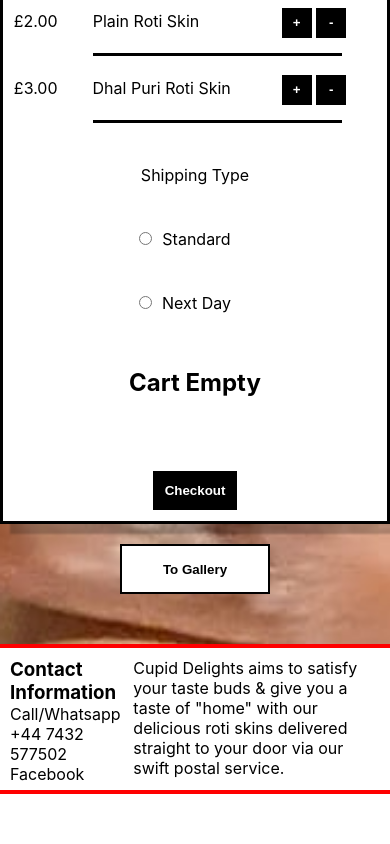
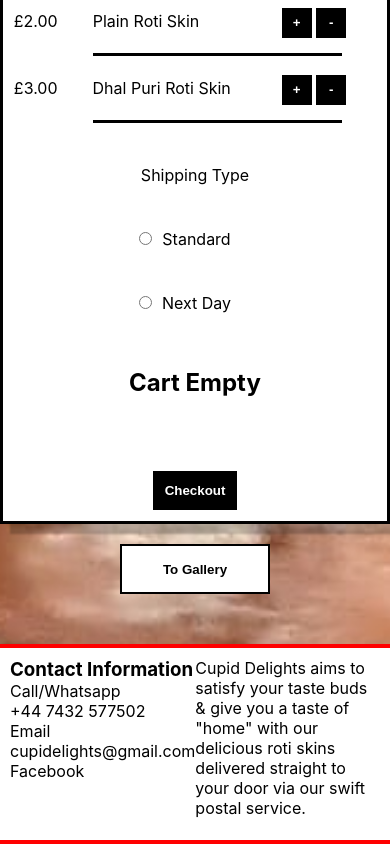
Before and after one commit to sammateo/cupid-delights, a Next.js app: page / in a window 390 px wide. Shown: the part 1060-1904 px from the top of the page. Before the commit the page ends 1854 px from the top, so only its background shows below. Built offline with nearby package versions, Linux system fonts and the light colour scheme.

Commit message:
email and addInfo

```diff
--- a/pages/index.js
+++ b/pages/index.js
@@ -242,7 +242,11 @@ function Home() {
       <div className={styles.footer}>
         <div>
             <h3>Contact Information</h3>
-            <p>Call/Whatsapp +44 7432 577502</p>
+            <p>Call/Whatsapp</p>
+            {/* <span><a href="tel:+44 7432 577502">+44 7432 577502</a></span> */}
+            <span><a href="https://wa.me/447432577502">+44 7432 577502</a></span>
+            <p>Email</p>
+            <p><a href="mailto:cupidelights@gmail.com"> cupidelights@gmail.com</a></p>
             {/* <p>Whatsapp +44 7432 577502</p> */}
             <Link href="https://www.facebook.com/Cupid-Delights-103544264841798/?tn-str=k*F">
                 <a target="_blank">Facebook</a>
@@ -255,7 +259,7 @@ function Home() {
       </div>
 
 
-            <script src="https://www.paypal.com/sdk/js?client-id=AS8t-4KApnSdgE1-zg1Z5L-9OZBOUWPwsL-BZiMWFn_TxywrpykkO93H0uS5X9DXvfCvZHnpimmOPnAP&currency=GBP" data-sdk-integration-source="button-factory" async defer></script>
+            {/* <script src="https://www.paypal.com/sdk/js?client-id=AS8t-4KApnSdgE1-zg1Z5L-9OZBOUWPwsL-BZiMWFn_TxywrpykkO93H0uS5X9DXvfCvZHnpimmOPnAP&currency=GBP" data-sdk-integration-source="button-factory" async defer></script> */}
             {/* <script src="https://smtpjs.com/v3/smtp.js"> */}
 {/* </script> */}
     </div>
--- a/src/confirm.js
+++ b/src/confirm.js
@@ -38,12 +38,17 @@ export default function Confirm({option1,option2,price1,price2,total1,total2,tot
         // console.log(e.target.querySelector("input[name = 'address']").value)
         // console.log(e.target.querySelector("input[name = 'country']").value)
         // console.log(e.target.querySelector("textarea[name = 'message']").value)
+        let additional = e.target.querySelector("textarea[name = 'addInfo']").value == null ? "None": e.target.querySelector("input[name ='addInfo']")
+        if(additional == ""){
+            additional = "none"
+        }
         var contactParams = {
             to_email: "sammateo4@gmail.com",
             to_name: e.target.querySelector("input[name = 'to_name']").value,
             address:e.target.querySelector("input[name = 'address']").value,
             country:e.target.querySelector("input[name = 'country']").value,
             contact_number:e.target.querySelector("input[name =contact_number]").value,
+            addInfo:additional,
             message: body
         }
         emailjs.send('service_ghaveav', 'template_2wf1e1f', contactParams)
@@ -67,6 +72,8 @@ export default function Confirm({option1,option2,price1,price2,total1,total2,tot
             <input type="text" name="country" required />
             <label>Order</label>
             <textarea name="message" value={body} readOnly/>
+            <label>Additional Info</label>
+            <textarea name="addInfo" placeholder="Notes for order"/>
             {/* <input type="submit" value="Send" className={styles.button} /> */}
             <button type="submit" value="Send" className={styles.button}>Submit</button>
             </form>
--- a/styles/Home.module.css
+++ b/styles/Home.module.css
@@ -6,7 +6,7 @@
   width:100%;
   overflow:visible;
   display:grid;
-  grid-template-rows:120px 300px auto 70px 200px;
+  grid-template-rows:120px 300px auto 70px 250px;
   grid-auto-flow: dense;
 
 }
@@ -223,11 +223,15 @@
   grid-template-columns: 1fr 2fr 2fr;
 }
 
+/* .footer div{
+  border-right: 1px solid black;
+} */
+
 @media (max-width: 768px) {
 
   .container{
     width:100%;
-    grid-template-rows:120px 600px auto 70px 200px;
+    grid-template-rows:120px 600px auto 70px 250px;
   }
 
   .options p{
```
